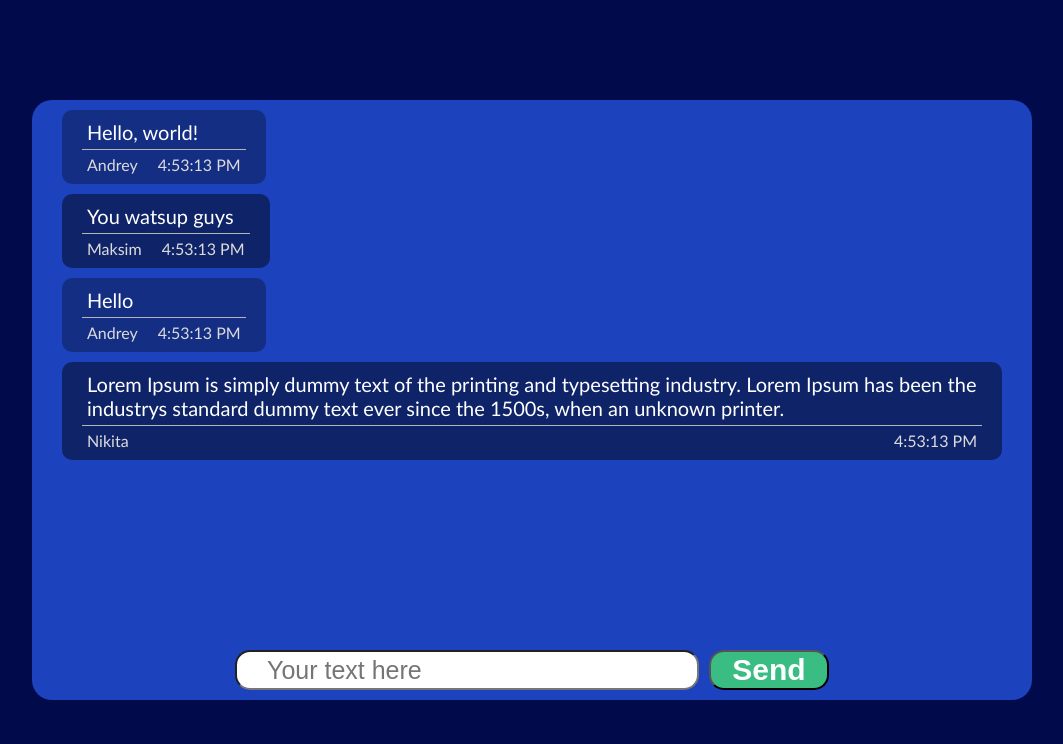
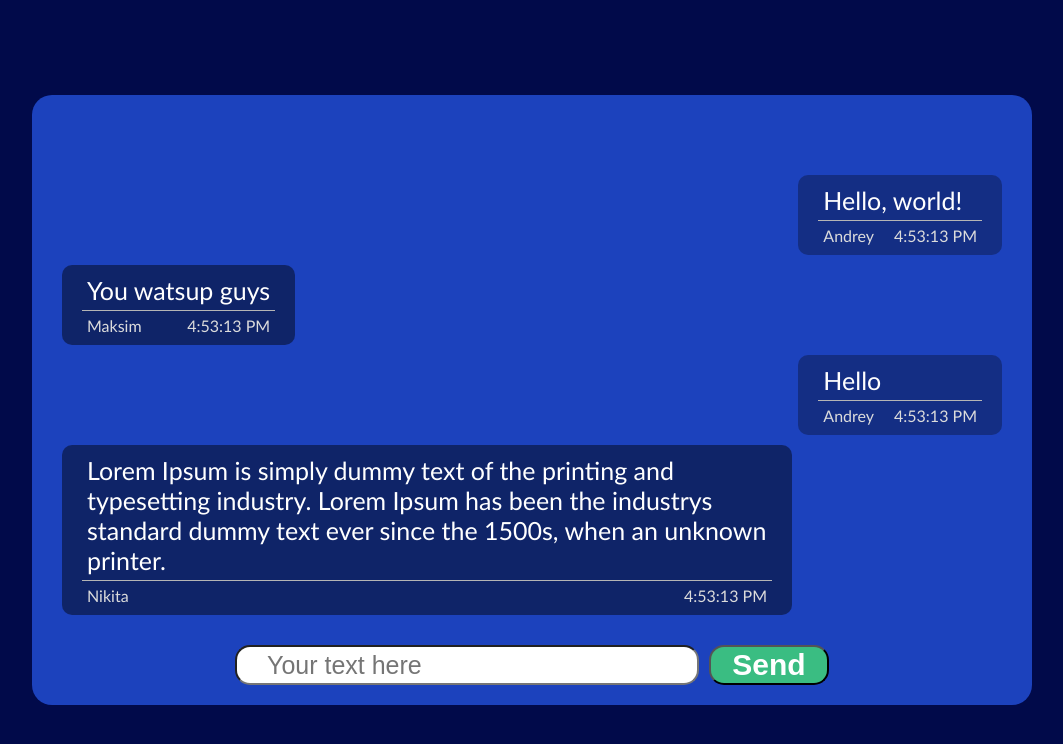
Before and after one commit to Andryshka16/react-socketio-chat, a React (Create React App) app in the folder frontend/: page /chat in a window 1280 px wide. Shown: the top 744 px of the page, without its empty margins (108-1171 px from the left). Built offline with nearby package versions, Linux system fonts and the light colour scheme.

Commit message:
updated chat design

```diff
--- a/frontend/src/components/Chat/Chat.js
+++ b/frontend/src/components/Chat/Chat.js
@@ -6,12 +6,16 @@ import Input from './Input'
 
 export default function Chat() {
 
-  const { name } = useSelector(store => store.user)
+  const { messages } = useSelector(store => store.messages)
+
+  const styles = {
+
+  }
 
   return (
       <div className='chat'>
+        <Input/>
         <Messages />
-        <Input/>
       </div>
   )
 }
--- a/frontend/src/components/Chat/Input.js
+++ b/frontend/src/components/Chat/Input.js
@@ -1,14 +1,37 @@
-import React from 'react'
+import React, { useState } from 'react';
+import { useDispatch } from 'react-redux';
+import { useSelector } from 'react-redux';
+import {createMessage} from "../../features/messages/messagesSlice"
+
+
 
 export default function Input() {
-  return (
+
+	const dispatch = useDispatch();
+	const { name } = useSelector((store) => store.user);
+	const [value, setValue] = useState('');
+
+	const sendMessage = () => {
+		dispatch(createMessage({name, value}))
+		setValue("")
+	}
+
+	return (
 		<div className='message-form'>
+
 			<input
-				type='text'
+				type='text' value={value}
+				onChange={(event) => {
+					setValue(event.target.value);
+				}}
 				className='message-input'
 				placeholder='Your text here'
 			/>
-			<button className='send-message'>Send</button>
+
+			<button className='send-message' onClick={sendMessage}>
+				Send
+			</button>
+
 		</div>
-  );
+	);
 }
--- a/frontend/src/components/Chat/Messages.js
+++ b/frontend/src/components/Chat/Messages.js
@@ -20,7 +20,8 @@ function Message({ text, user, date}) {
 
     const styles = {
 		backgroundColor: `rgba(0, 0, 0, ${isNative ? 0.3 : 0.45})`,
-		// float: `${isNative ? "right" : "left"}`,
+		margin: `10px 30px`,
+		[isNative ? 'marginLeft' : 'marginRight']: "auto",
 	};
 
     return (
--- a/frontend/src/features/messages/messagesSlice.js
+++ b/frontend/src/features/messages/messagesSlice.js
@@ -1,25 +1,27 @@
 import { createSlice } from '@reduxjs/toolkit';
-import createMessage from './createMessage';
+import newMessage from './newMessage';
 
 const initialState = [
-	createMessage('Andrey', 'Hello, world!'),
-	createMessage('Maksim', 'You watsup guys'),
-	createMessage('Andrey', 'Hello'),
-	createMessage(
+	newMessage('Andrey', 'Hello, world!'),
+	newMessage('Maksim', 'You watsup guys'),
+	newMessage('Andrey', 'Hello'),
+	newMessage(
 		'Nikita',
 		'Lorem Ipsum is simply dummy text of the printing and typesetting industry. Lorem Ipsum has been the industrys standard dummy text ever since the 1500s, when an unknown printer.'
 	),
 ];
 
 const messagesSlice = createSlice({
-    name: "messages",
-    initialState,
-    reducers: {
+	name: 'messages',
+	initialState,
+	reducers: {
         createMessage: (state, { payload }) => {
-            state.push(payload);
-        }
-    }
-
-})
+            const { name, value } = payload;
+			state.push(newMessage(name, value));
+		},
+	},
+});
 
 export default messagesSlice.reducer;
+
+export const {createMessage} = messagesSlice.actions
--- a/frontend/src/features/messages/createMessage.js
+++ b/frontend/src/features/messages/newMessage.js
@@ -1,5 +1,5 @@
 
-export default function createMessage(user, text) {
+export default function newMessage(user, text) {
 
     const date = new Date()
 
@@ -7,6 +7,6 @@ export default function createMessage(user, text) {
 		user,
 		text,
 		date: date.toLocaleTimeString(),
-		id: date.getTime().toString() + user,
+		id: Math.random(),
 	};
 }
--- a/frontend/src/index.css
+++ b/frontend/src/index.css
@@ -1,5 +1,6 @@
 body {
-    background: rgb(1, 10, 74);
+    --bodyColor: rgb(1, 10, 74);
+    background: var(--bodyColor);
     color: white;
     font-family: 'Gill Sans', 'Gill Sans MT', Calibri, 'Trebuchet MS', sans-serif;
 }
@@ -60,23 +61,26 @@ input:focus {
 }
 
 .chat {
-    background: rgb(28, 66, 189);
+    --bgColor: rgb(28, 66, 189);
+    background: var(--bgColor);
     border-radius: 20px;
     height: 600px;
     width: 1000px;
     top: 50%;
     left: 50%;
+    overflow-y: scroll;
+    display: flex;
+    flex-direction: column-reverse;
     position: absolute;
+    padding-top: 10px;
     translate: -50% -50%
 }
 
 .message-form {
-    position: absolute;
     display: flex;
     width: fit-content;
     bottom: 10px;
-    left: 50%;
-    translate: -50% 0 ;
+    margin: 20px auto;
 }
 
 .message-form > input {
@@ -93,9 +97,15 @@ input:focus {
 
 .message {
     width: fit-content;
+    cursor: pointer;
+    max-width: 700px;
     padding: 10px 15px;
-    margin: 10px 30px;
     border-radius: 10px;
+    transition: 200ms;
+}
+
+.message:hover {
+    scale: 0.98;
 }
 
 .message > * {
@@ -110,7 +120,7 @@ input:focus {
 }
 
 .msg-text {
-    font-size: 20px;
+    font-size: 25px;
     font-weight: 500;
 }
 
@@ -126,3 +136,17 @@ input:focus {
 .msg-date {
     float: right;
 }
+
+.chat::-webkit-scrollbar-track {
+    -webkit-box-shadow: inset 0 0 6px rgba(227, 215, 215, 0.189);
+}
+
+.chat::-webkit-scrollbar {
+    width: 12px;
+}
+
+.chat::-webkit-scrollbar-thumb {
+    border-radius: 10px;
+    -webkit-box-shadow: inset 0 0 6px rgba(0, 0, 0, .3);
+    background-color: rgb(100, 100, 100);
+}
```
